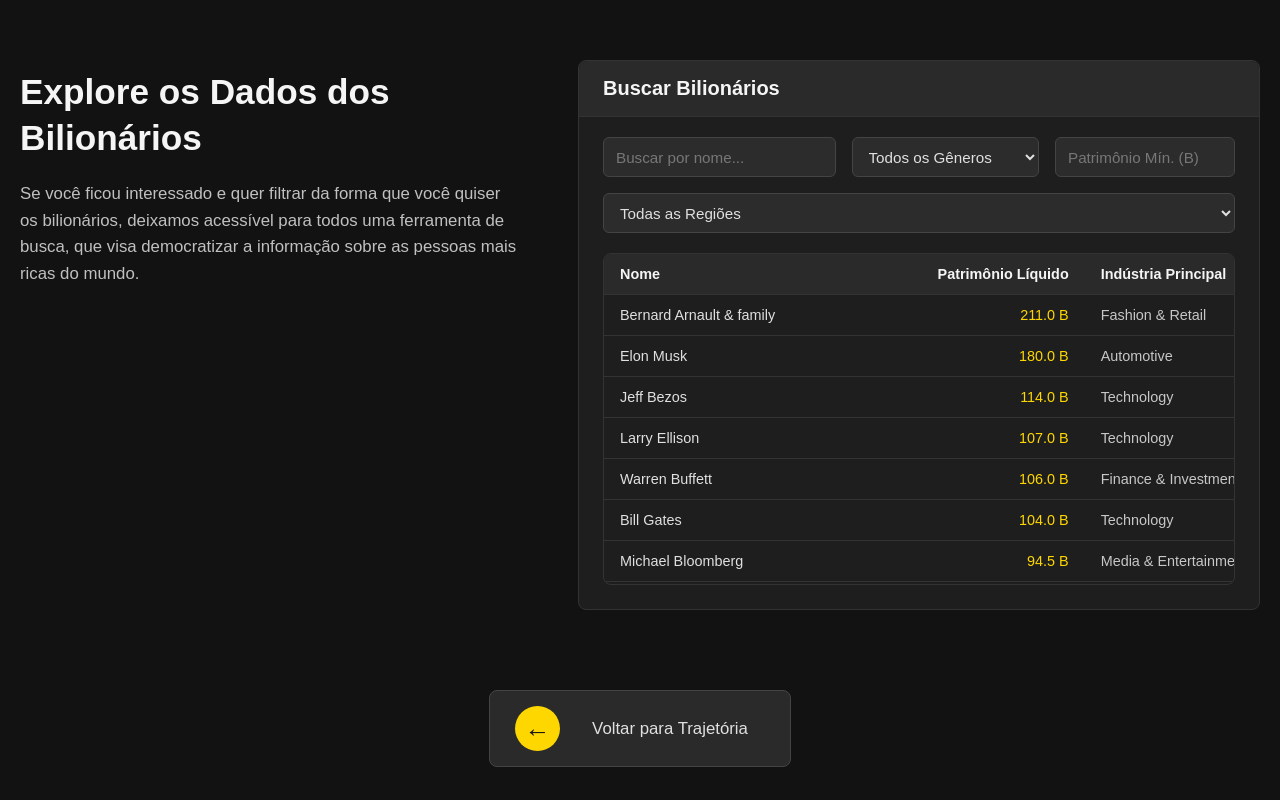
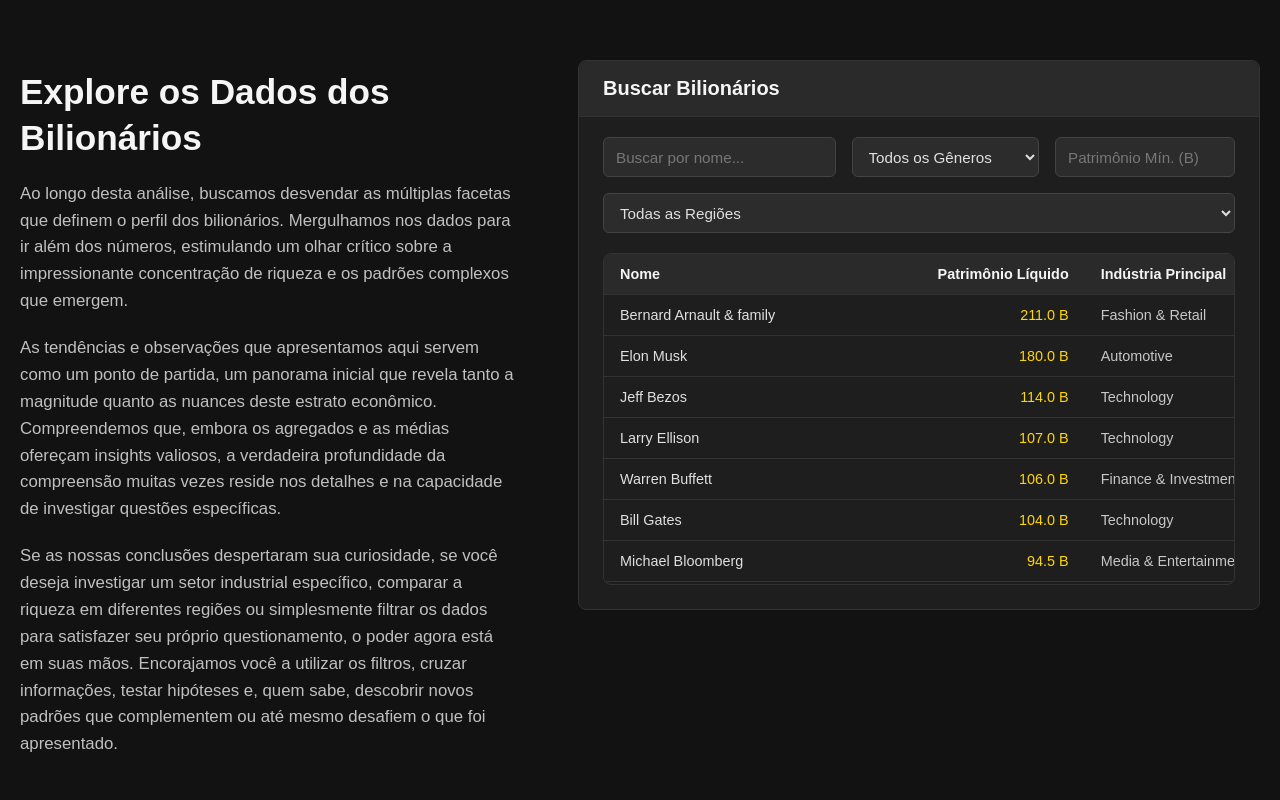
Before and after one commit to FGV-VIS-2025/final-project-wealth-analysis-vis, a SvelteKit app: page /search in a window 1280 px wide. Shown: the top 800 px of the page. Built offline with nearby package versions, Linux system fonts and the light colour scheme.

Commit message:
fix color and text

```diff
--- a/src/lib/components/BillionaireMigrationMap.svelte
+++ b/src/lib/components/BillionaireMigrationMap.svelte
@@ -62,7 +62,7 @@
     "América do Norte": "#1f77b4",
     "América do Sul": "#ff7f0e",
     "Europa": "#2ca02c",
-    "Ásia": "#9966cc",
+    "Ásia": "#FF007F",
     "África": "#9467bd",
     "Oceania": "#8c564b"
   };
--- a/src/routes/search/+page.svelte
+++ b/src/routes/search/+page.svelte
@@ -89,9 +89,13 @@
       <div class="text-column">
         <h1>Explore os Dados dos Bilionários</h1>
         <p class="intro-text">
-          Se você ficou interessado e quer filtrar da forma que você quiser os bilionários,
-          deixamos acessível para todos uma ferramenta de busca, que visa democratizar
-          a informação sobre as pessoas mais ricas do mundo.
+          Ao longo desta análise, buscamos desvendar as múltiplas facetas que definem o perfil dos bilionários. Mergulhamos nos dados para ir além dos números, estimulando um olhar crítico sobre a impressionante concentração de riqueza e os padrões complexos que emergem.
+        </p>
+        <p class="intro-text">
+          As tendências e observações que apresentamos aqui servem como um ponto de partida, um panorama inicial que revela tanto a magnitude quanto as nuances deste estrato econômico. Compreendemos que, embora os agregados e as médias ofereçam insights valiosos, a verdadeira profundidade da compreensão muitas vezes reside nos detalhes e na capacidade de investigar questões específicas.
+        </p>
+        <p class="intro-text">
+          Se as nossas conclusões despertaram sua curiosidade, se você deseja investigar um setor industrial específico, comparar a riqueza em diferentes regiões ou simplesmente filtrar os dados para satisfazer seu próprio questionamento, o poder agora está em suas mãos. Encorajamos você a utilizar os filtros, cruzar informações, testar hipóteses e, quem sabe, descobrir novos padrões que complementem ou até mesmo desafiem o que foi apresentado.
         </p>
       </div>
       <div class="search-tool-column">
--- a/src/routes/trajetoria/trajetoria.css
+++ b/src/routes/trajetoria/trajetoria.css
@@ -17,7 +17,7 @@
 }
 
 .total-section h2 {
-  color: #f5f5f5;
+  color: #ffd700;
   margin-bottom: 20px;
   font-weight: 500;
   font-size: 1.1em;
@@ -282,7 +282,7 @@
 
 .text-content h2 {
     font-size: 1.8em;
-    color: #f5f5f5;
+    color: #ffd700;
     margin-bottom: 20px;
 }
 
@@ -526,7 +526,7 @@
 }
 
 #trajetoria-page-container .map-text-content h2 {
-    color: #f5f5f5;
+    color: #ffd700;
     font-size: 1.8em;
     margin-bottom: 20px;
     font-weight: 600;
```
